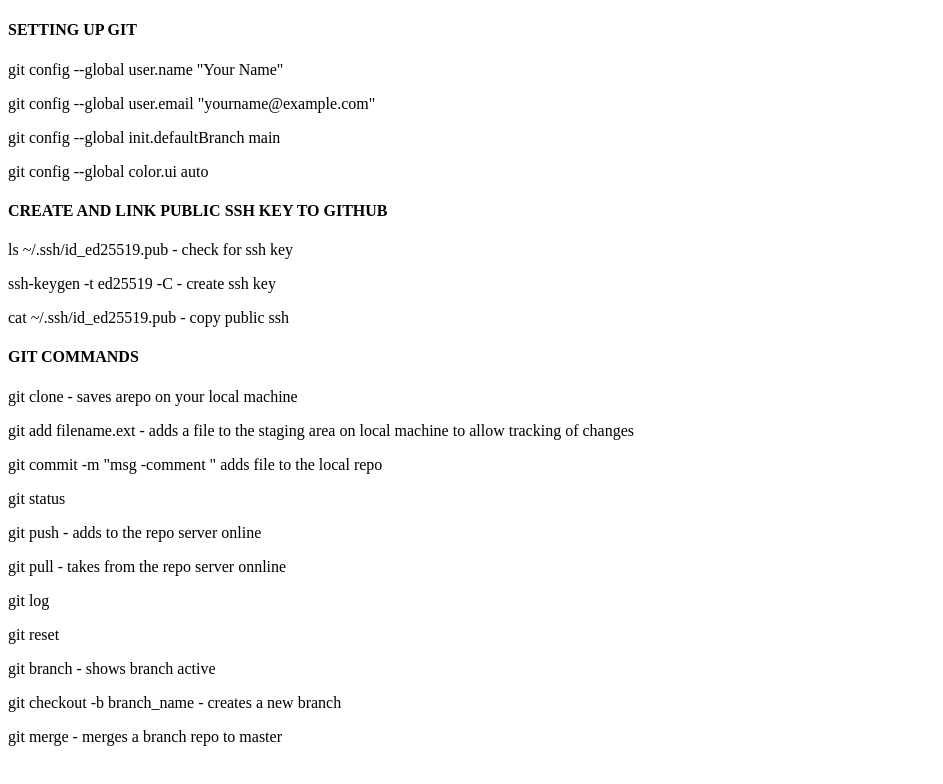
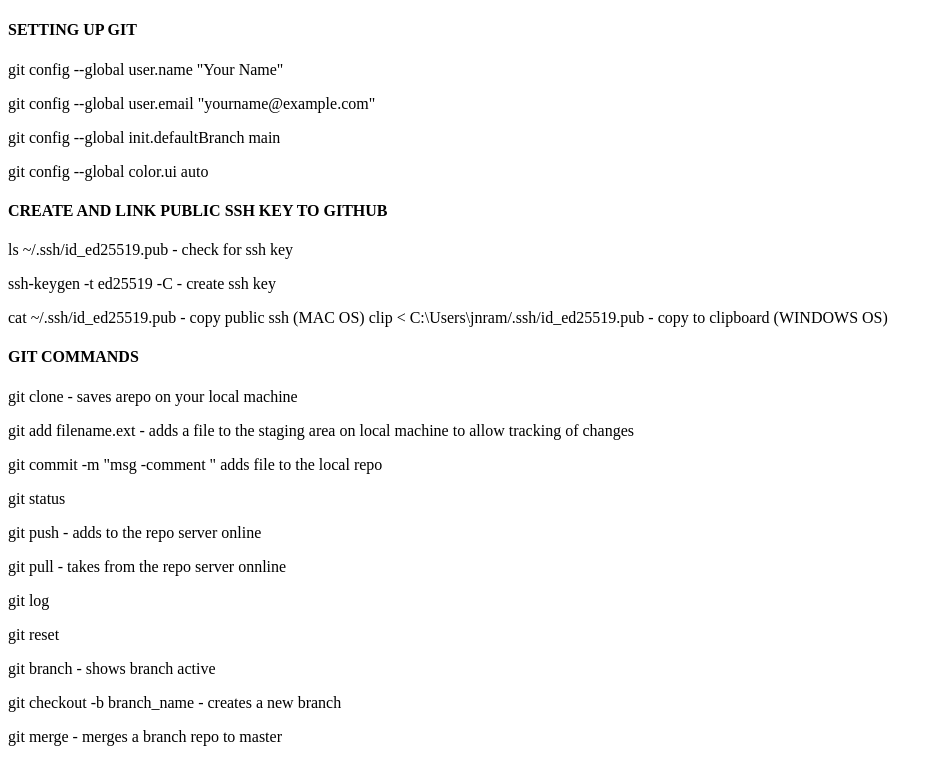
Before and after one commit to senseiBlaq/Cheatsheet, a plain HTML site: page hello_git.html in a window 1280 px wide. Shown: the whole page, without its empty margins (0-943 px from the left). Drawn offline with Linux system fonts and the light colour scheme.

Commit message:
Update hello_git.html

```diff
--- a/hello_git.html
+++ b/hello_git.html
@@ -16,7 +16,9 @@
     <h4>CREATE AND LINK PUBLIC SSH KEY TO GITHUB</h4>
     <p>ls ~/.ssh/id_ed25519.pub - check for ssh key</p>
     <p>ssh-keygen -t ed25519 -C <youremail> - create ssh key</p>
-    <p>cat ~/.ssh/id_ed25519.pub - copy public ssh</p>
+    <p>cat ~/.ssh/id_ed25519.pub - copy public ssh (MAC OS)
+        clip < C:\Users\jnram/.ssh/id_ed25519.pub - copy to clipboard (WINDOWS OS)
+     </p>
 
     <h4>GIT COMMANDS</h4>
     <p>git clone - saves arepo on your local machine</p>
```
